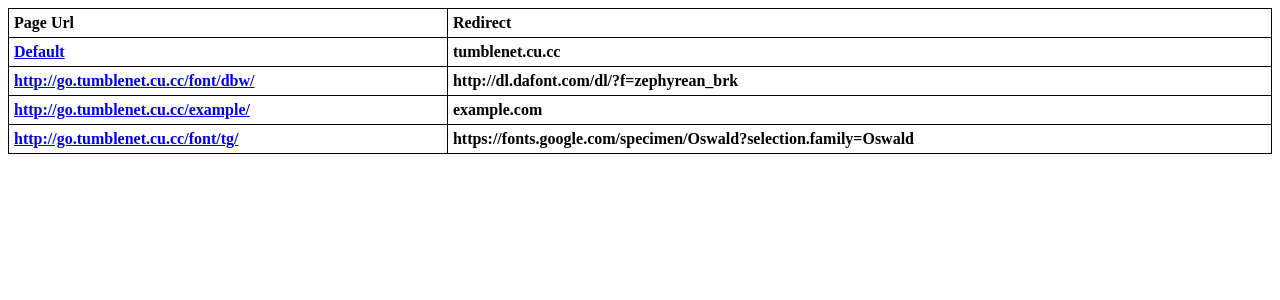
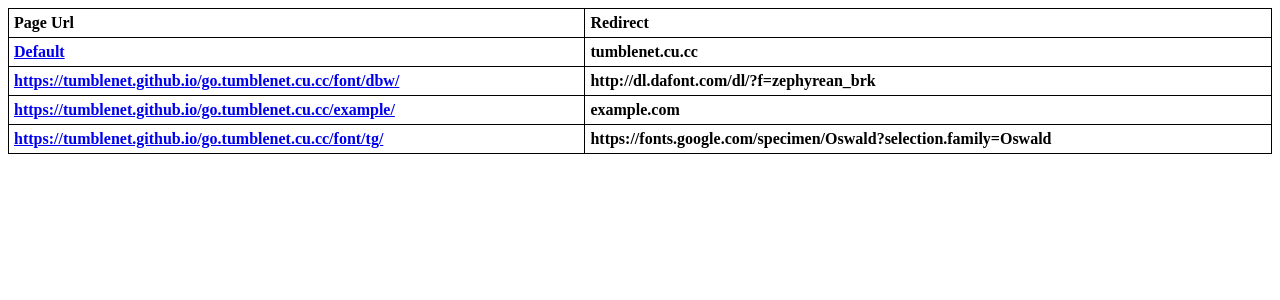
Before and after one commit to tumblenet/go.tumblenet.cu.cc, a Jekyll site: the page built from list.md, in a window 1280 px wide. Shown: the top 300 px of the page. Built offline with Jekyll 4.4.1, drawn with Linux system fonts in a browser that asks for light colours; some of the changed lines change nothing that is shown.

Commit message:
Update _config.yml

```diff
--- a/_config.yml
+++ b/_config.yml
@@ -1,3 +1,3 @@
-url: http://go.tumblenet.cu.cc
+url: https://tumblenet.github.io/go.tumblenet.cu.cc
 href: tumblenet.cu.cc
 permalink: pretty
```
